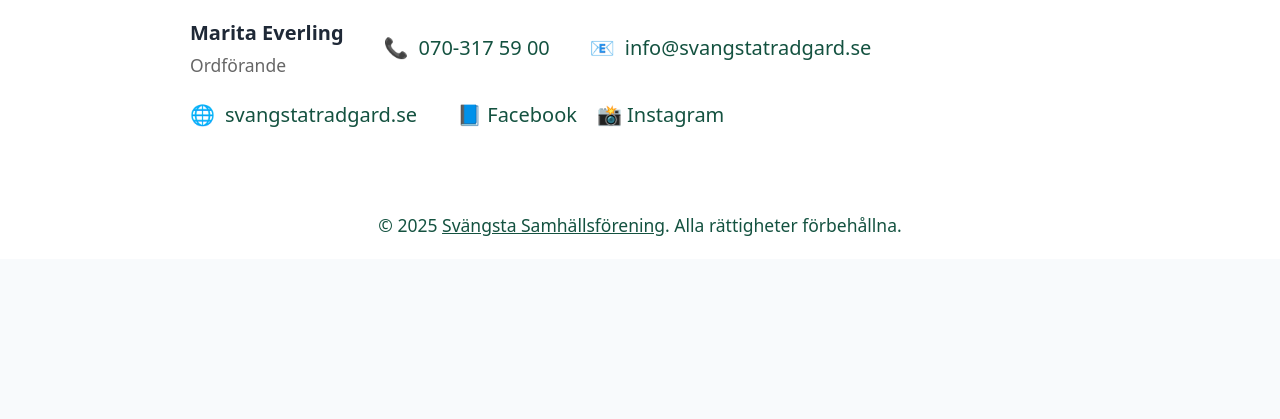
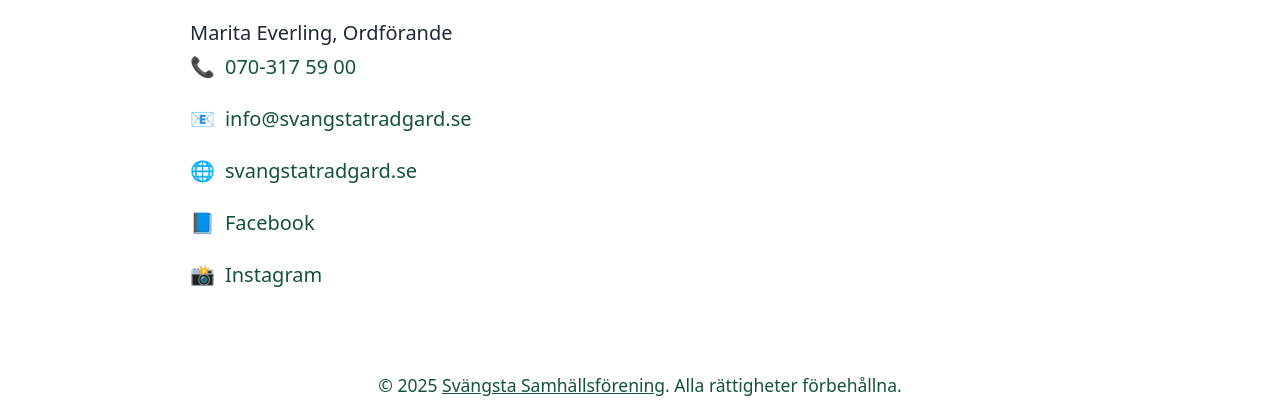
Before and after one commit to mrnagydavid/svangsta-hemsidan, a website: page src/forening-svangstatragard.html in a window 1280 px wide. Shown: the part 721-1140 px from the top of the page. Before the commit the page ends 980 px from the top, so only its background shows below. Drawn offline with Linux system fonts and the light colour scheme.

Commit message:
chore: clean up contact blocks

```diff
--- a/src/forening-svangstatragard.html
+++ b/src/forening-svangstatragard.html
@@ -78,12 +78,11 @@
         <h2>Kontakt</h2>
         <div class="contact-info">
           <div class="contact-person">
-            <span class="name">Marita Everling</span>
-            <span class="position">Ordförande</span>
-          </div>
-          <div class="contact-item">
-            <span class="contact-icon">📞</span>
-            <a href="tel:+46703175900">070-317 59 00</a>
+            <span class="contact-person-name">Marita Everling, Ordförande</span>
+            <div class="contact-item">
+              <span class="contact-icon">📞</span>
+              <a href="tel:+46703175900">070-317 59 00</a>
+            </div>
           </div>
           <div class="contact-item">
             <span class="contact-icon">📧</span>
@@ -93,9 +92,13 @@
             <span class="contact-icon">🌐</span>
             <a href="https://svangstatradgard.se">svangstatradgard.se</a>
           </div>
-          <div class="contact-social">
-            <a href="https://www.facebook.com/svangstatradgardsforening">📘 Facebook</a>
-            <a href="https://www.instagram.com/svangstatradgard">📸 Instagram</a>
+          <div class="contact-item">
+            <span class="contact-icon">📘</span>
+            <a href="https://www.facebook.com/svangstatradgardsforening">Facebook</a>
+          </div>
+          <div class="contact-item">
+            <span class="contact-icon">📸</span>
+            <a href="https://www.instagram.com/svangstatradgard">Instagram</a>
           </div>
         </div>
       </div>
--- a/src/styles/main.css
+++ b/src/styles/main.css
@@ -716,8 +716,8 @@ body.subpage-fullwidth {
 /* Contact info section */
 .contact-info {
   display: flex;
-  flex-wrap: wrap;
-  gap: 1rem 2rem;
+  flex-direction: column;
+  gap: 1rem;
   margin-top: 1rem;
 }
 
@@ -754,17 +754,6 @@ body.subpage-fullwidth {
 .contact-person .position {
   font-size: var(--font-sm);
   color: #666;
-}
-
-.contact-social {
-  display: flex;
-  gap: 1rem;
-}
-
-.contact-social a {
-  display: flex;
-  align-items: center;
-  gap: 0.4rem;
 }
 
 /* QR code section styling */
```
Also changed, not shown: src/forening-abu.html (+7 -4 lines), src/forening-svangstakultur.html (+7 -3 lines), src/forening-svangstasamhalls.html (+7 -4 lines).
